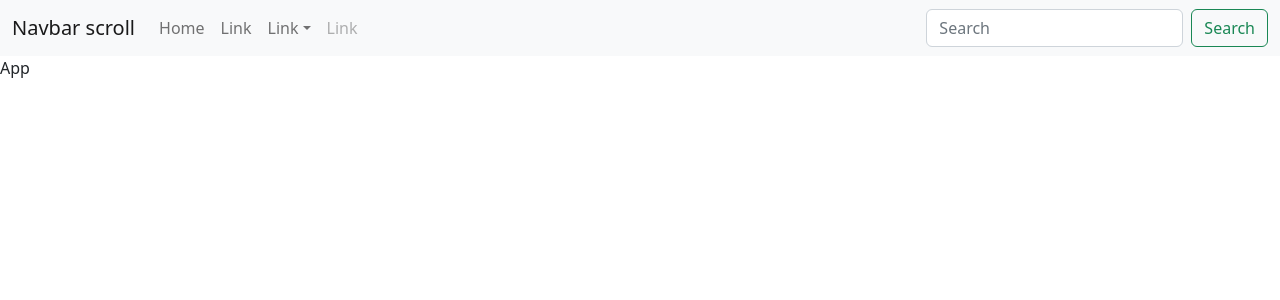
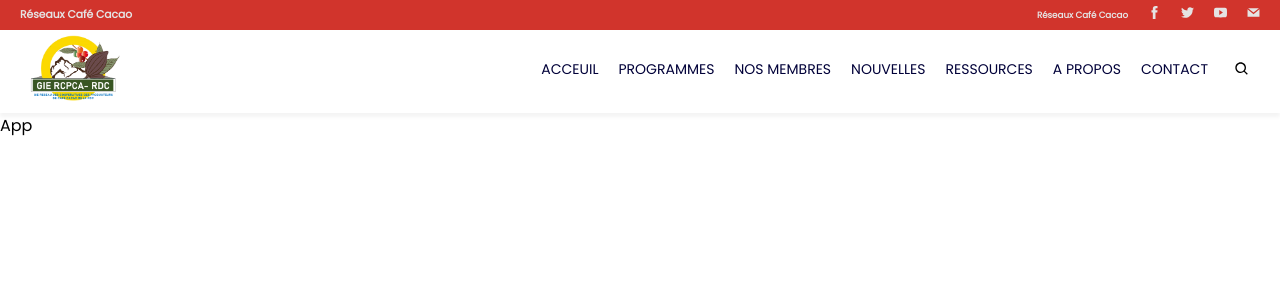
Before and after one commit to herilion/ReseauCafeCacao, a React (Vite) app in the folder frontend/: page / in a window 1280 px wide. Shown: the top 300 px of the page. Built offline with nearby package versions, Linux system fonts and the light colour scheme.

Commit message:
style: navbar menu

```diff
--- a/frontend/package.json
+++ b/frontend/package.json
@@ -9,12 +9,10 @@
     "preview": "vite preview"
   },
   "dependencies": {
-    "bootstrap": "^5.2.3",
     "react": "^18.2.0",
-    "react-bootstrap": "^2.7.2",
     "react-dom": "^18.2.0",
     "react-icons": "^4.7.1",
-    "react-router": "^6.8.1"
+    "react-router-dom": "^6.8.1"
   },
   "devDependencies": {
     "@types/react": "^18.0.27",
--- a/frontend/src/App.jsx
+++ b/frontend/src/App.jsx
@@ -1,5 +1,4 @@
-import React from 'react'
-import NavBar from './composants/NavBar'
+import NavBar from './composants/navbar/NavBar'
 
 const App = () => {
   return (
--- a/frontend/src/composants/NavBar.jsx
+++ /dev/null
@@ -1,51 +0,0 @@
-import Button from 'react-bootstrap/Button';
-import Container from 'react-bootstrap/Container';
-import Form from 'react-bootstrap/Form';
-import Nav from 'react-bootstrap/Nav';
-import Navbar from 'react-bootstrap/Navbar';
-import NavDropdown from 'react-bootstrap/NavDropdown';
-
-function NavBar() {
-    return (
-        <Navbar bg="light" expand="lg">
-            <Container fluid>
-                <Navbar.Brand href="#">Navbar scroll</Navbar.Brand>
-                <Navbar.Toggle aria-controls="navbarScroll" />
-                <Navbar.Collapse id="navbarScroll">
-                    <Nav
-                        className="me-auto my-2 my-lg-0"
-                        style={{ maxHeight: '100px' }}
-                        navbarScroll
-                    >
-                        <Nav.Link href="#action1">Home</Nav.Link>
-                        <Nav.Link href="#action2">Link</Nav.Link>
-                        <NavDropdown title="Link" id="navbarScrollingDropdown">
-                            <NavDropdown.Item href="#action3">Action</NavDropdown.Item>
-                            <NavDropdown.Item href="#action4">
-                                Another action
-                            </NavDropdown.Item>
-                            <NavDropdown.Divider />
-                            <NavDropdown.Item href="#action5">
-                                Something else here
-                            </NavDropdown.Item>
-                        </NavDropdown>
-                        <Nav.Link href="#" disabled>
-                            Link
-                        </Nav.Link>
-                    </Nav>
-                    <Form className="d-flex">
-                        <Form.Control
-                            type="search"
-                            placeholder="Search"
-                            className="me-2"
-                            aria-label="Search"
-                        />
-                        <Button variant="outline-success">Search</Button>
-                    </Form>
-                </Navbar.Collapse>
-            </Container>
-        </Navbar>
-    );
-}
-
-export default NavBar;
--- /dev/null
+++ b/frontend/src/composants/navbar/NavBar.jsx
@@ -0,0 +1,51 @@
+import { Link } from 'react-router-dom';
+import {
+    TfiFacebook,
+    TfiTwitterAlt
+} from 'react-icons/tfi';
+import { IoLogoYoutube } from 'react-icons/io';
+import { GrMail } from 'react-icons/gr';
+import { BiSearch } from 'react-icons/bi';
+import './style.css';
+
+const NavBar = () => {
+    return (
+        <>
+            <header className='header'>
+                <div>
+                    <h6>Réseaux Café Cacao</h6>
+                </div>
+                <div className='top-icons-container'>
+                    <h6>Réseaux Café Cacao</h6>
+                    <Link to='https://facebook.com' target="_blank"><TfiFacebook /></Link>
+                    <Link to='https://twitter.com' target="_blank"><TfiTwitterAlt /></Link>
+                    <Link to='https://youtube.com' target="_blank"><IoLogoYoutube /></Link>
+                    <Link to='https://gmail.com' target="_blank"><GrMail /></Link>
+                </div>
+            </header>
+            <nav className='navbar'>
+                <div className="navbar-logo">
+                    <Link to="/">
+                        <img src="/images/logo.png" alt="website logo" style={{ width: 90 }} />
+                    </Link>
+                </div>
+                <div className="navbar-menu">
+                    <ul className='navbar-links'>
+                        <li><Link to="/ok">ACCEUIL</Link></li>
+                        <li><Link to="/ok">PROGRAMMES</Link></li>
+                        <li><Link to="/ok">NOS MEMBRES</Link></li>
+                        <li><Link to="/ok">NOUVELLES</Link></li>
+                        <li><Link to="/ok">RESSOURCES</Link></li>
+                        <li><Link to="/ok">A PROPOS</Link></li>
+                        <li><Link to="/ok">CONTACT</Link></li>
+                    </ul>
+                    <div className='top-search-icon'>
+                        <BiSearch />
+                    </div>
+                </div>
+            </nav>
+        </>
+    )
+}
+
+export default NavBar;
--- /dev/null
+++ b/frontend/src/composants/navbar/style.css
@@ -0,0 +1,46 @@
+.header {
+    display: flex;
+    justify-content: space-between;
+    align-items: center;
+    background-color: #d1342c;
+    color: rgb(229, 227, 227);
+    font-weight: 200;
+    padding: 5px 20px;
+}
+
+.navbar {
+    display: flex;
+    justify-content: space-between;
+    align-items: center;
+    padding: 5px 30px;
+    box-shadow: 0 4px 4px rgba(0, 0, 0, 0.046);
+}
+
+.navbar-menu {
+    display: flex;
+    gap: 26px;
+}
+
+.navbar-links {
+    list-style: none;
+    display: flex;
+    gap: 20px;
+    font-size: 14px;
+    color: rgb(1, 1, 57);
+}
+
+.navbar-links li:hover {
+    color: rgb(0, 194, 0);
+    transition: all 1s ease;
+}
+
+.top-icons-container {
+    display: flex;
+    gap: 20px;
+    align-items: center;
+    font-size: 13px;
+}
+
+.top-search-icon {
+    cursor: pointer;
+}
--- a/frontend/src/index.css
+++ b/frontend/src/index.css
@@ -12,3 +12,8 @@ body {
   -webkit-font-smoothing: antialiased;
   -moz-osx-font-smoothing: grayscale;
 }
+
+a {
+  text-decoration: none;
+  color: inherit;
+}
--- a/frontend/src/main.jsx
+++ b/frontend/src/main.jsx
@@ -1,11 +1,13 @@
 import React from 'react'
 import ReactDOM from 'react-dom/client'
+import { BrowserRouter } from 'react-router-dom'
 import App from './App'
 import './index.css'
-import "bootstrap/dist/css/bootstrap.min.css";
 
 ReactDOM.createRoot(document.getElementById('root')).render(
   <React.StrictMode>
-    <App />
+    <BrowserRouter>
+      <App />
+    </BrowserRouter>
   </React.StrictMode>,
 )
```
Also changed, not shown: frontend/public/images/logo.png (added), frontend/src/composants/footer/Footer.jsx (added), frontend/src/composants/footer/style.css (added), 1 other file (tests, documents, lock files or other folders).
